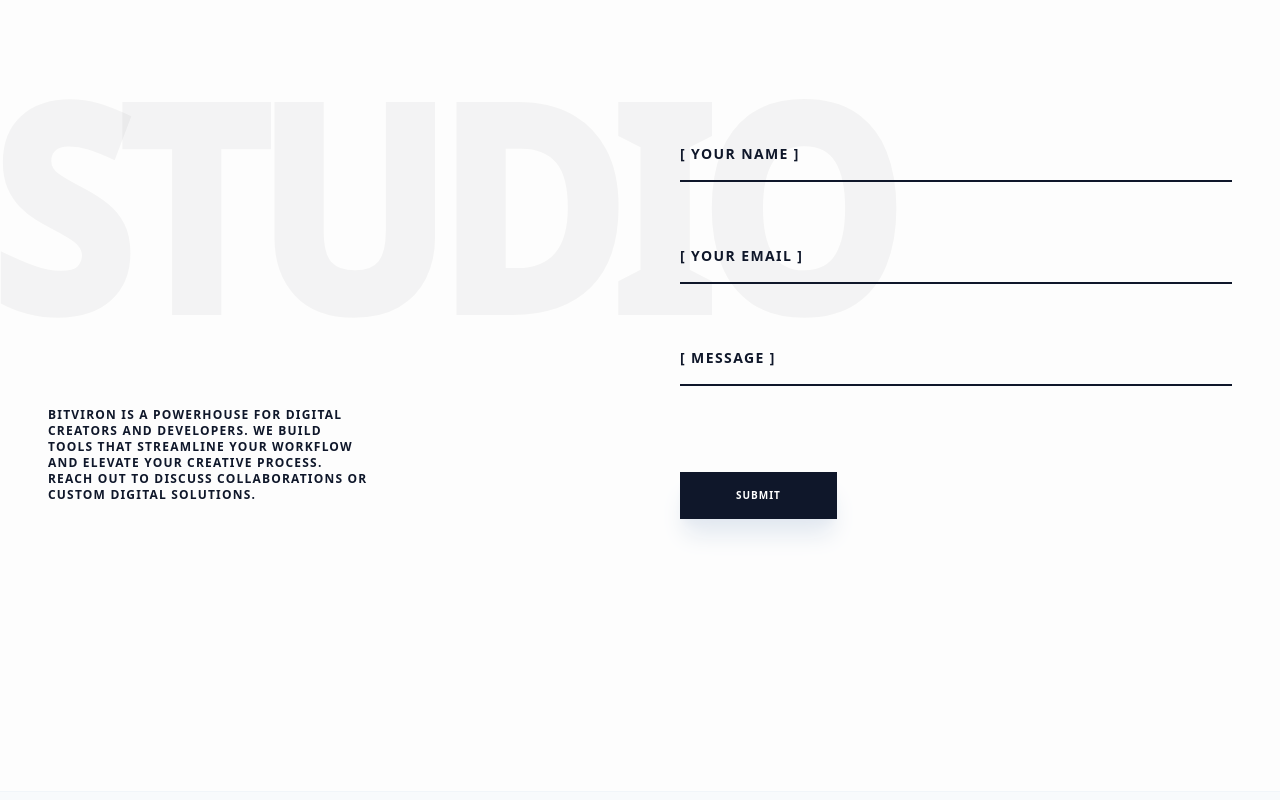
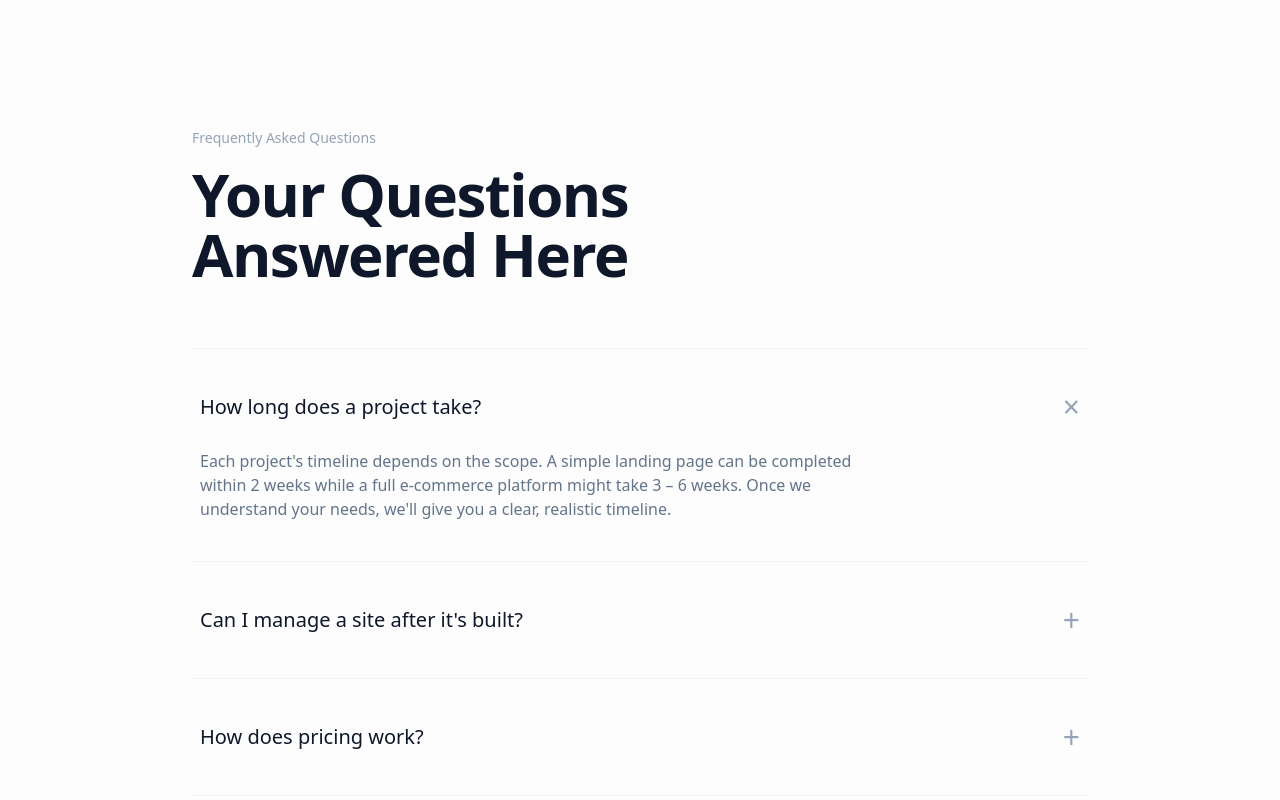
Before and after one commit to expelon/bitviron_saas, a Next.js app: page /contact in a window 1280 px wide. Shown: the part 900-1700 px from the top of the page. Built offline with nearby package versions, Linux system fonts and the light colour scheme.

Commit message:
contact page design complete

```diff
--- a/app/contact/page.tsx
+++ b/app/contact/page.tsx
@@ -1,6 +1,6 @@
 "use client";
 
-import React from 'react';
+import React, { useState } from 'react';
 import Image from 'next/image';
 
 const images = [
@@ -46,7 +46,32 @@
     }
 ];
 
+const faqs = [
+    {
+        question: "How long does a project take?",
+        answer: "Each project's timeline depends on the scope. A simple landing page can be completed within 2 weeks while a full e-commerce platform might take 3 – 6 weeks. Once we understand your needs, we'll give you a clear, realistic timeline."
+    },
+    {
+        question: "Can I manage a site after it's built?",
+        answer: "Yes, we build our sites using easy-to-use CMS platforms that allow you to manage and update your content without any technical knowledge. We also provide documentation and training to help you get started."
+    },
+    {
+        question: "How does pricing work?",
+        answer: "Our pricing is tailored to the specific needs of each project. We offer competitive rates and transparent pricing models. We'll provide you with a detailed quote after we've discussed your requirements."
+    },
+    {
+        question: "What tools are used in building?",
+        answer: "We use a variety of state-of-the-art tools and technologies to build high-performance websites and applications. Our stack includes React, Next.js, Tailwind CSS, and other modern frameworks."
+    },
+    {
+        question: "How much does it cost to build an app?",
+        answer: "The cost of building an app varies depending on its complexity and features. We'll work with you to understand your goals and budget, and provide you with a comprehensive proposal."
+    }
+];
+
 export default function ContactPage() {
+    const [openFaqIndex, setOpenFaqIndex] = useState<number | null>(0);
+
     return (
         <div className="min-h-screen bg-[#FDFDFD] overflow-hidden relative font-sans selection:bg-black selection:text-white pt-32 pb-20">
 
@@ -95,8 +120,47 @@
                     ))}
                 </div>
 
+                {/* FAQ Section */}
+                <div className="mb-20 md:mb-32 max-w-4xl mx-auto">
+                    <div className="mb-16">
+                        <span className="text-sm font-medium text-slate-400 block mb-4">
+                            Frequently Asked Questions
+                        </span>
+                        <h2 className="text-4xl md:text-6xl font-bold text-slate-900 tracking-tight">
+                            Your Questions<br />Answered Here
+                        </h2>
+                    </div>
+
+                    <div className="space-y-0 border-t border-slate-100">
+                        {faqs.map((faq, index) => (
+                            <div key={index} className="border-b border-slate-100 py-10 transition-colors hover:bg-slate-50/50">
+                                <button
+                                    onClick={() => setOpenFaqIndex(openFaqIndex === index ? null : index)}
+                                    className="w-full flex justify-between items-center text-left group px-2"
+                                >
+                                    <h3 className="text-lg md:text-xl font-medium text-slate-900 pr-8">
+                                        {faq.question}
+                                    </h3>
+                                    <div className="text-2xl md:text-3xl text-slate-400 group-hover:text-slate-900 transition-colors">
+                                        {openFaqIndex === index ? '×' : '+'}
+                                    </div>
+                                </button>
+
+                                <div className={`grid transition-all duration-500 ease-in-out ${openFaqIndex === index ? 'grid-rows-[1fr] opacity-100 mt-6' : 'grid-rows-[0fr] opacity-0'}`}>
+                                    <div className="overflow-hidden px-2">
+                                        <p className="text-sm md:text-base text-slate-500 leading-relaxed max-w-2xl">
+                                            {faq.answer}
+                                        </p>
+                                    </div>
+                                </div>
+                            </div>
+                        ))}
+                    </div>
+                </div>
+
+
                 {/* New Form Section */}
-                <div className="relative mb-32 md:mb-48">
+                <div className="relative mb-16 md:mb-24">
                     {/* Background Text for Section - "STUDIO" */}
                     <div className="absolute top-[20%] -translate-y-1/2 left-0 w-full pointer-events-none select-none z-0">
                         <h1 className="text-[20vw] font-[1000] text-slate-900/[0.04] uppercase tracking-tighter leading-none scale-y-110 ml-[-5%]">
```
